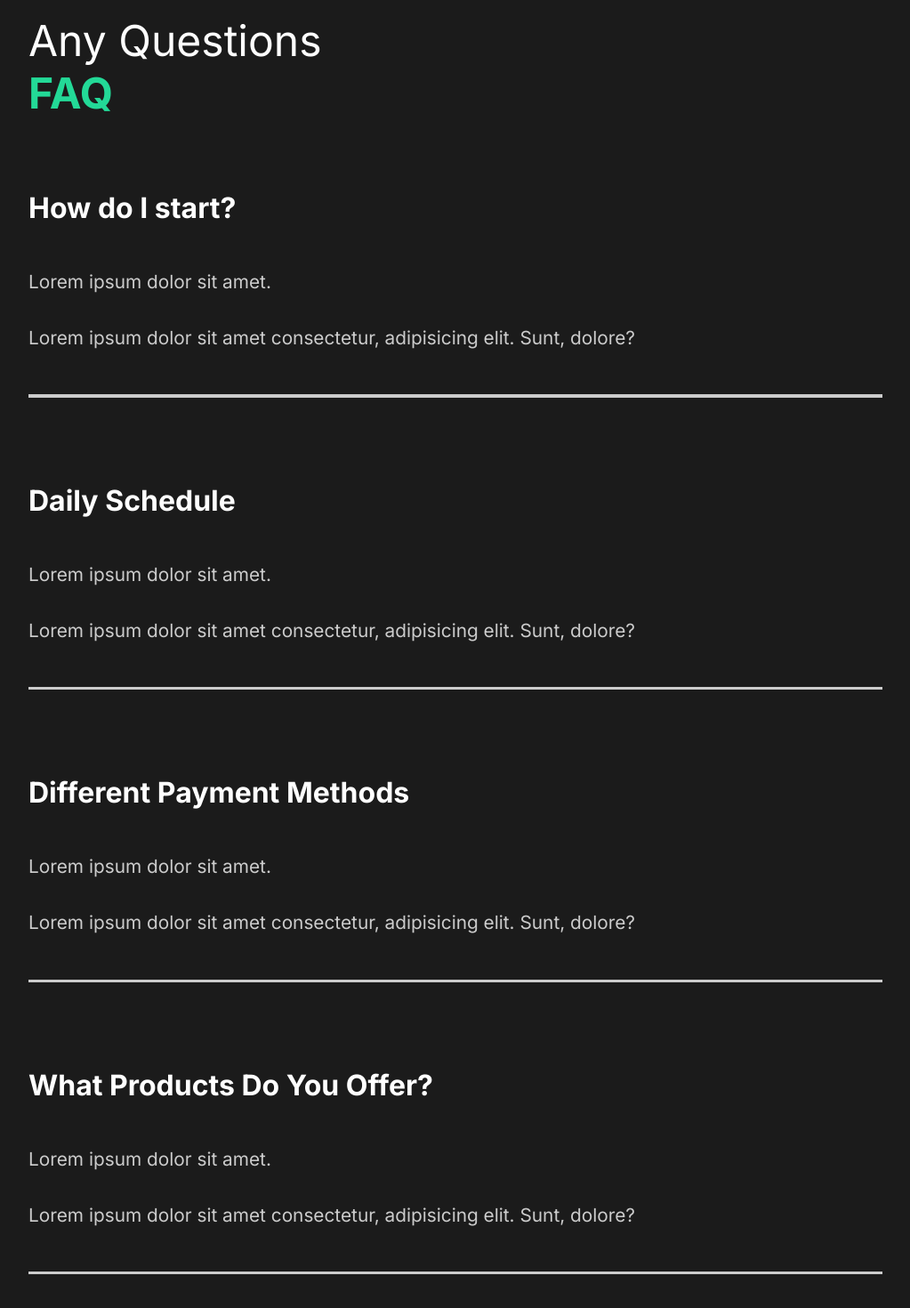
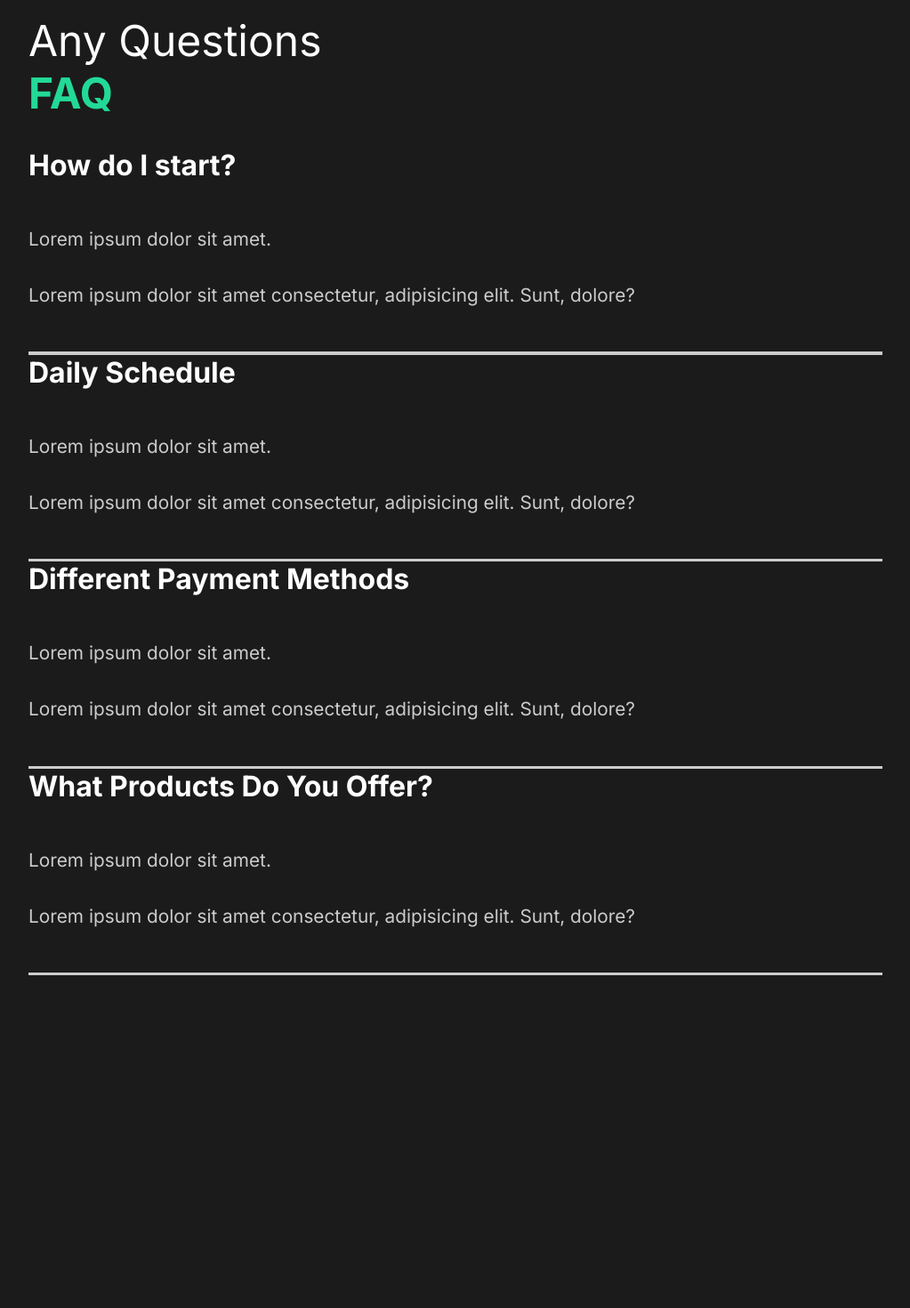
Before and after one commit to gcshisir/Capture, a React (Create React App) app in the folder react projects/capture/: page / in a window 1280 px wide. Shown: the part 1951-3421 px from the top of the page at 89% size, without its empty margins (128-1151 px from the left). After the commit the page ends 3127 px from the top, so only its background shows below. Built offline with nearby package versions, Linux system fonts and the light colour scheme.

Commit message:
applied toggle animation

```diff
--- a/react projects/capture/src/components/FaqSection.js
+++ b/react projects/capture/src/components/FaqSection.js
@@ -1,7 +1,9 @@
-import React from "react";
+import React, { useState } from "react";
 // Styles
 import styled from "styled-components";
 import { About } from "../styles";
+import Toggle from "./Toggle";
+import { AnimateSharedLayout } from "framer-motion";
 
 const FaqSection = () => {
   return (
@@ -9,8 +11,8 @@
       <h2>
         Any Questions <span>FAQ</span>
       </h2>
-      <div className="question">
-        <h4>How do I start?</h4>
+      <AnimateSharedLayout>
+        <Toggle title="How do I start?">
           <div className="answer">
             <p>Lorem ipsum dolor sit amet.</p>
             <p>
@@ -18,10 +20,8 @@
               dolore?
             </p>
           </div>
-        <div className="faq-line"></div>
-      </div>
-      <div className="question">
-        <h4>Daily Schedule</h4>
+        </Toggle>
+        <Toggle title="Daily Schedule">
           <div className="answer">
             <p>Lorem ipsum dolor sit amet.</p>
             <p>
@@ -29,10 +29,8 @@
               dolore?
             </p>
           </div>
-        <div className="faq-line"></div>
-      </div>
-      <div className="question">
-        <h4>Different Payment Methods</h4>
+        </Toggle>
+        <Toggle title="Different Payment Methods">
           <div className="answer">
             <p>Lorem ipsum dolor sit amet.</p>
             <p>
@@ -40,10 +38,8 @@
               dolore?
             </p>
           </div>
-        <div className="faq-line"></div>
-      </div>
-      <div className="question">
-        <h4>What Products Do You Offer?</h4>
+        </Toggle>
+        <Toggle title="What Products Do You Offer?">
           <div className="answer">
             <p>Lorem ipsum dolor sit amet.</p>
             <p>
@@ -51,8 +47,8 @@
               dolore?
             </p>
           </div>
-        <div className="faq-line"></div>
-      </div>
+        </Toggle>
+      </AnimateSharedLayout>
     </Faq>
   );
 };
--- /dev/null
+++ b/react projects/capture/src/components/Toggle.js
@@ -0,0 +1,15 @@
+import { motion } from "framer-motion";
+import React, { useState } from "react";
+
+const Toggle = ({ children, title }) => {
+  const [toggle, setToggle] = useState(true);
+  return (
+    <motion.div layout onClick={() => setToggle(!toggle)}>
+      <motion.h4 layout>{title}</motion.h4>
+      {toggle ? children : ""}
+      <div className="faq-line"></div>
+    </motion.div>
+  );
+};
+
+export default Toggle;
```
Also changed, not shown: 1 other file (tests, documents, lock files or other folders). Lines whose indentation alone changed are shown as unchanged.
